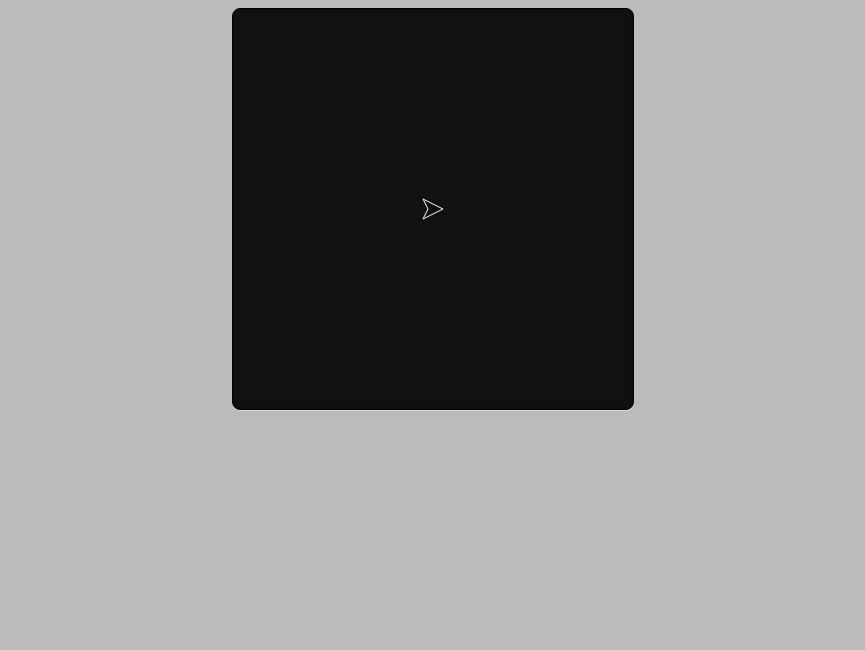
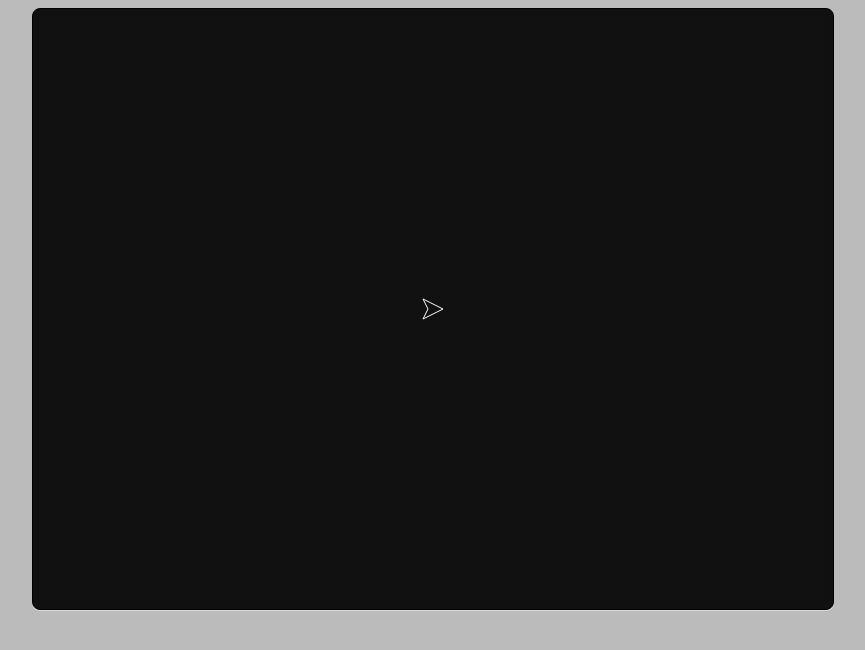
Before and after one commit to nhunzaker/html5-animation, a plain HTML site: page src/chapter_5/11-ship-sim.html in a window 1280 px wide. Shown: the whole page, without its empty margins (207-1072 px from the left). Drawn offline with Linux system fonts and the light colour scheme.

Commit message:
updates ship sim

```diff
--- a/src/chapter_5/11-ship-sim.html
+++ b/src/chapter_5/11-ship-sim.html
@@ -15,7 +15,7 @@
 
   <body>
 
-  <canvas width="400" height="400"></canvas>
+    <canvas width="800" height="600"></canvas>
 
     <script src="../utils.js"></script>
     <script src="ship.js"></script>
```
Lines whose indentation alone changed are shown as unchanged.
